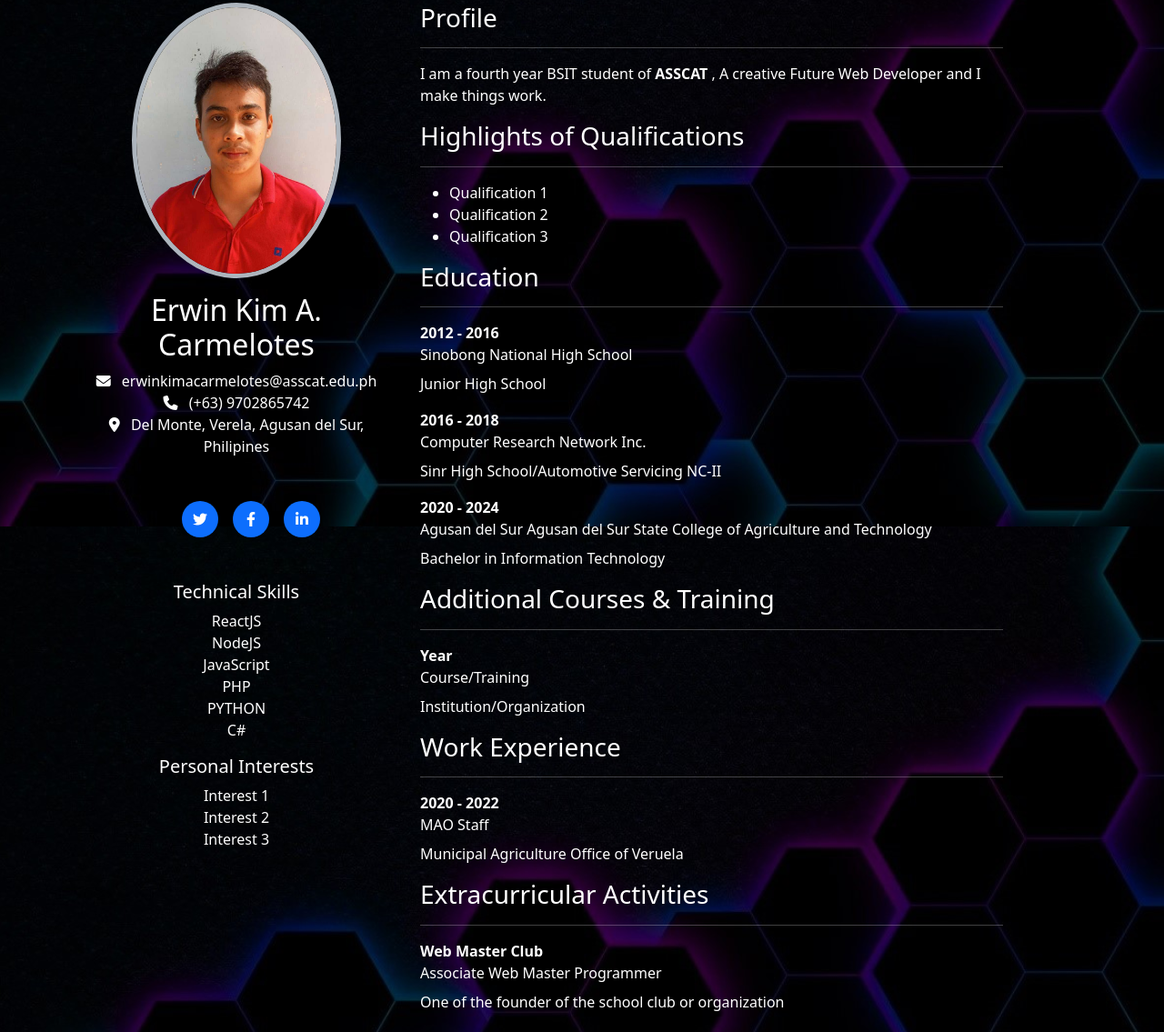
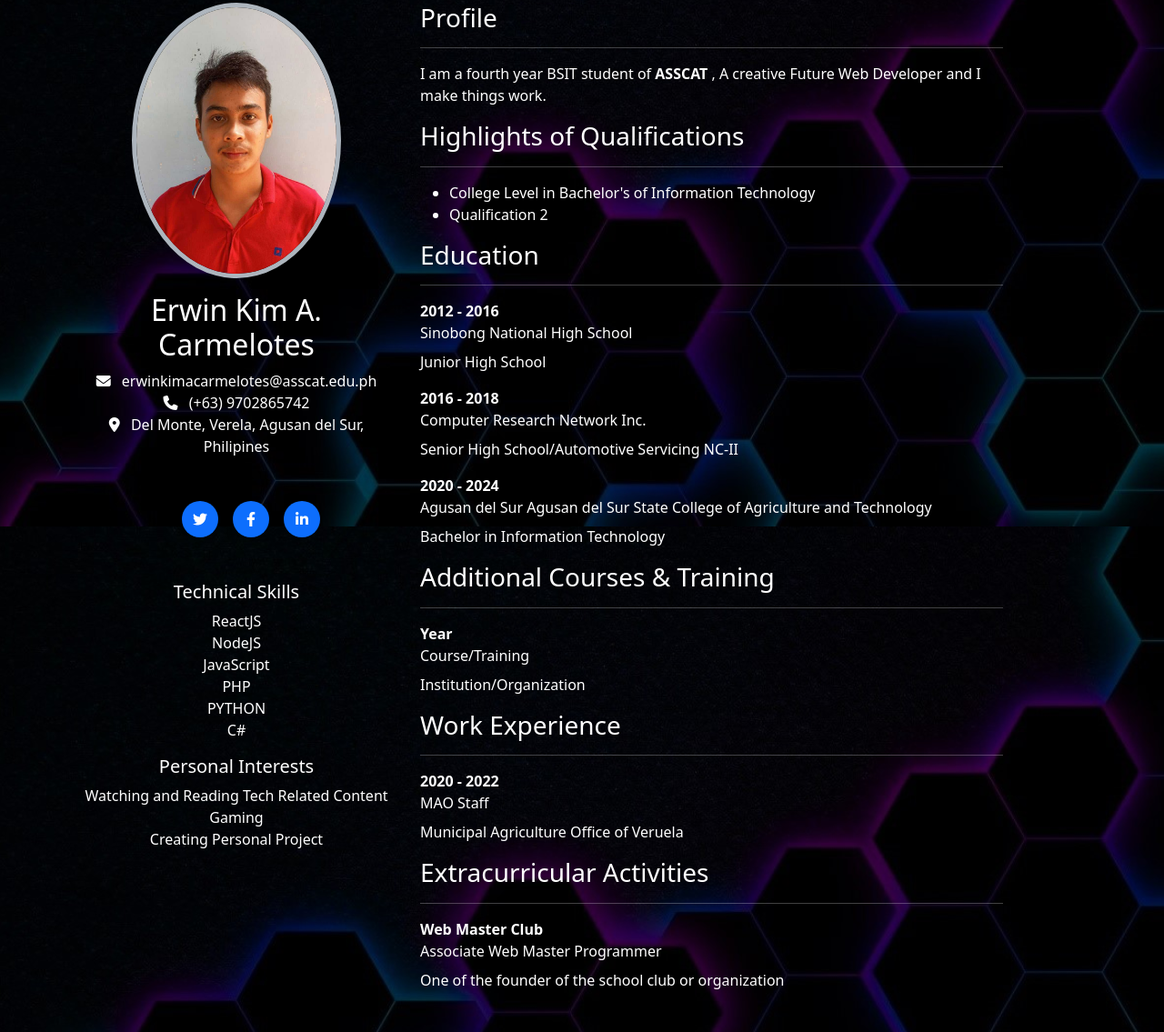
Before and after one commit to pumpkingfromY8/PortfolioCarmelotes, a plain HTML site: page index.html in a window 1280 px wide. Shown: the part 5021-6156 px from the top of the page at 91% size. Drawn offline with nearby package versions, Linux system fonts and the light colour scheme.

Commit message:
Update index.html

```diff
--- a/index.html
+++ b/index.html
@@ -265,9 +265,9 @@
           </ul>
           <h5>Personal Interests</h5>
           <ul class="list-unstyled">
-            <li>Interest 1</li>
-            <li>Interest 2</li>
-            <li>Interest 3</li>
+            <li>Watching and Reading Tech Related Content</li>
+            <li>Gaming</li>
+            <li>Creating Personal Project</li>
             <!-- Add or remove interests as needed -->
           </ul>
         </div>
@@ -279,9 +279,9 @@
           <h3>Highlights of Qualifications</h3>
           <hr>
           <ul>
-            <li>Qualification 1</li>
+            <li>College Level in Bachelor's of Information Technology</li>
             <li>Qualification 2</li>
-            <li>Qualification 3</li>
+
             <!-- Add or remove qualifications as needed -->
           </ul>
           <h3>Education</h3>
@@ -294,7 +294,7 @@
           <dl>
             <dt>2016 - 2018</dt>
             <dd>Computer Research Network Inc.</dd>
-            <dd>Sinr High School/Automotive Servicing NC-II</dd>
+            <dd>Senior High School/Automotive Servicing NC-II</dd>
           </dl>
           <dl>
             <dt>2020 - 2024</dt>
@@ -372,9 +372,9 @@
       <div class="container-xxl flex-wrap pt-3 d-flex align-items-center justify-content-between">
         <p>Copyright © 2024 Erwin kim A. Carmelotes</p>
         <ul class="social-icons d-flex">
-          <a href="#" class="bg-primary mx-2 text-white d-flex align-items-center justify-content-center text-decoration-none rounded-circle"><small><i class="fa-brands fa-github"></i></small></a>
-          <a href="#" class="bg-primary mx-2 text-white d-flex align-items-center justify-content-center text-decoration-none rounded-circle"><small><i class="fa-brands fa-facebook-f"></i></small></a>
-          <a href="#" class="bg-primary mx-2 text-white d-flex align-items-center justify-content-center text-decoration-none rounded-circle"><small><i class="fa-brands fa-envelope"></i></small></a>
+          <a href="https://pumpkingfromy8.github.io" class="bg-primary mx-2 text-white d-flex align-items-center justify-content-center text-decoration-none rounded-circle"><small><i class="fa-brands fa-github"></i></small></a>
+          <a href="https://www.facebook.com/Duldulao12?mibextid=ZbWKwL" class="bg-primary mx-2 text-white d-flex align-items-center justify-content-center text-decoration-none rounded-circle"><small><i class="fa-brands fa-facebook-f"></i></small></a>
+          <a href="erwinkimacarmelotes@asscat.edu.ph" class="bg-primary mx-2 text-white d-flex align-items-center justify-content-center text-decoration-none rounded-circle"><small><i class="fa-brands fa-envelope"></i></small></a>
         </ul>
       </div>
      </footer>
```
